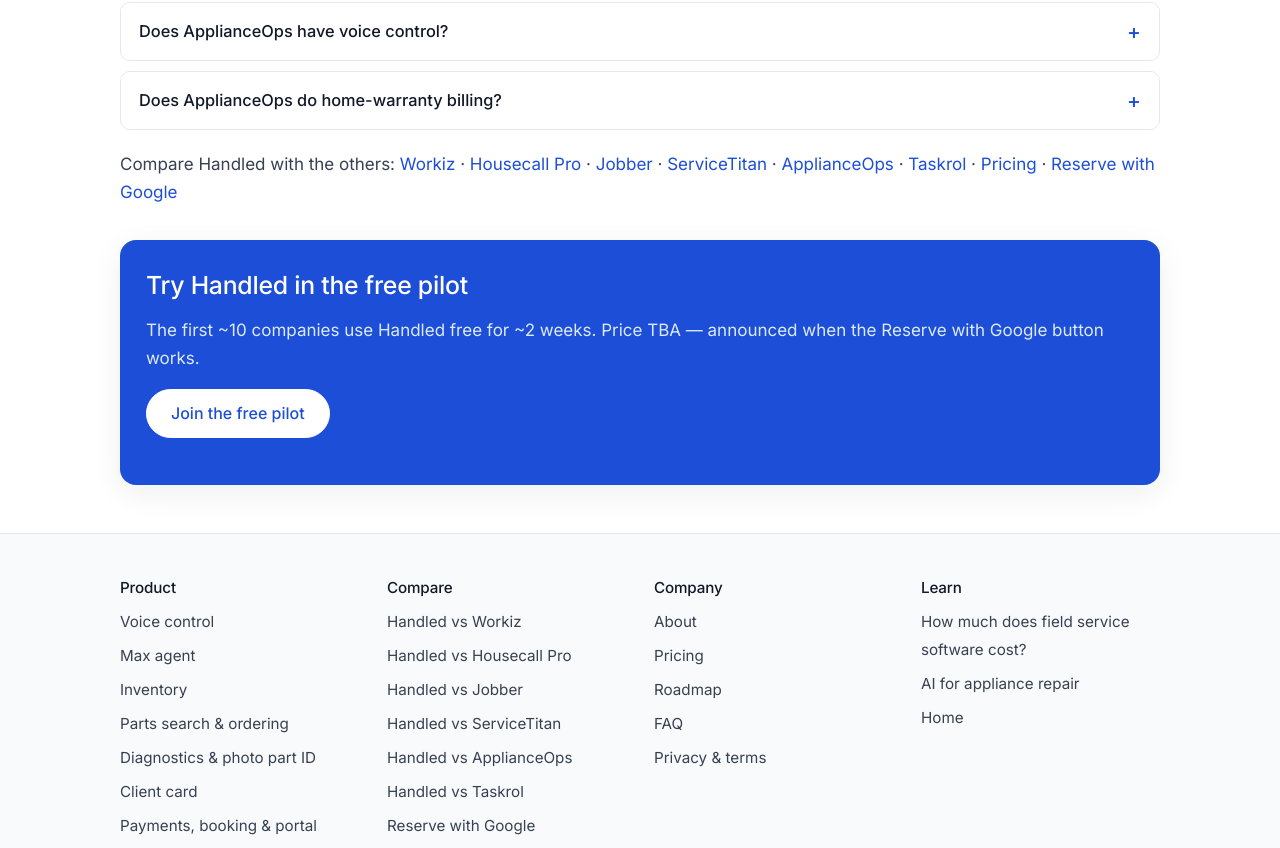
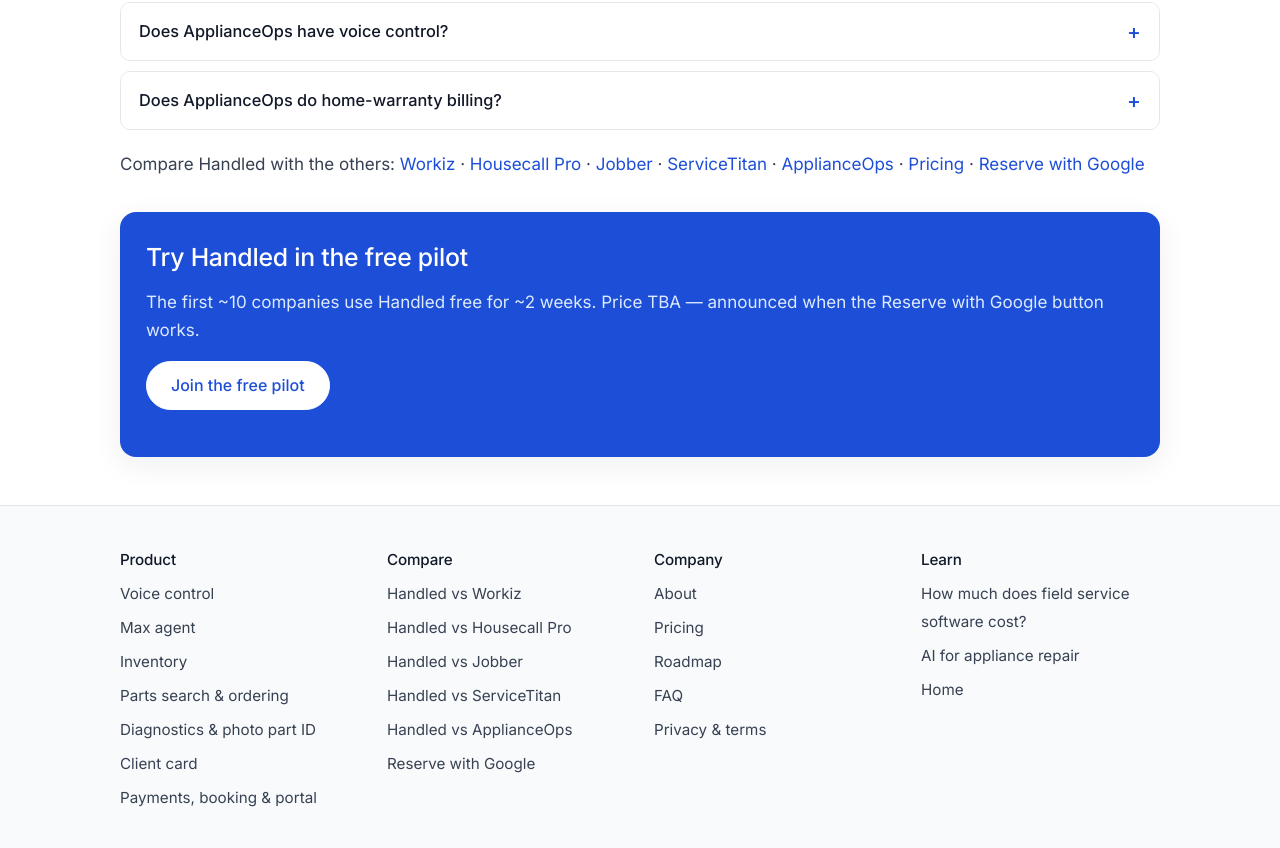
Before and after one commit to premierappliancerepairinc-cloud/handled-website, a plain HTML site: page compare/applianceops/index.html in a window 1280 px wide. Shown: the part 5252-6100 px from the top of the page. Drawn offline with Linux system fonts and the light colour scheme.

Commit message:
Fix broken Taskrol links on the ApplianceOps comparison page: the page linked to /compare/taskrol/, which is not published (local-only draft) and returned an error. Removed both Taskrol links (compare paragraph + footer). Gate PASS. Taskrol page stays local-only.

```diff
--- a/compare/applianceops/index.html
+++ b/compare/applianceops/index.html
@@ -86,7 +86,7 @@
 <div class="faq-item"><button class="faq-q" type="button" aria-expanded="false">Does ApplianceOps have voice control?</button><div class="faq-a"><p>ApplianceOps lets you ask its AI questions by typing or out loud, and its AI Dispatch answers your customers' calls. But nothing on its pages lets the owner run the app itself by voice. Handled's voice control runs the whole app, on any tab.</p></div></div>
 <div class="faq-item"><button class="faq-q" type="button" aria-expanded="false">Does ApplianceOps do home-warranty billing?</button><div class="faq-a"><p>Yes — one invoice with the warranty-company portion and the customer copay itemized together, plus a claims workbench. Handled does not list home-warranty split billing.</p></div></div>
 </div>
-  <p>Compare Handled with the others: <a href="/compare/workiz/">Workiz</a> · <a href="/compare/housecall-pro/">Housecall Pro</a> · <a href="/compare/jobber/">Jobber</a> · <a href="/compare/servicetitan/">ServiceTitan</a> · <a href="/compare/applianceops/">ApplianceOps</a> · <a href="/compare/taskrol/">Taskrol</a> · <a href="/pricing/">Pricing</a> · <a href="/reserve-with-google/">Reserve with Google</a></p>
+  <p>Compare Handled with the others: <a href="/compare/workiz/">Workiz</a> · <a href="/compare/housecall-pro/">Housecall Pro</a> · <a href="/compare/jobber/">Jobber</a> · <a href="/compare/servicetitan/">ServiceTitan</a> · <a href="/compare/applianceops/">ApplianceOps</a> · <a href="/pricing/">Pricing</a> · <a href="/reserve-with-google/">Reserve with Google</a></p>
   <div class="pilot-strip">
   <h2>Try Handled in the free pilot</h2>
   <p>The first ~10 companies use Handled free for ~2 weeks. Price TBA — announced when the Reserve with Google button works.</p>
@@ -118,7 +118,6 @@
           <li><a href="/compare/jobber/">Handled vs Jobber</a></li>
           <li><a href="/compare/servicetitan/">Handled vs ServiceTitan</a></li>
           <li><a href="/compare/applianceops/">Handled vs ApplianceOps</a></li>
-          <li><a href="/compare/taskrol/">Handled vs Taskrol</a></li>
           <li><a href="/reserve-with-google/">Reserve with Google</a></li>
         </ul>
       </div>
```
